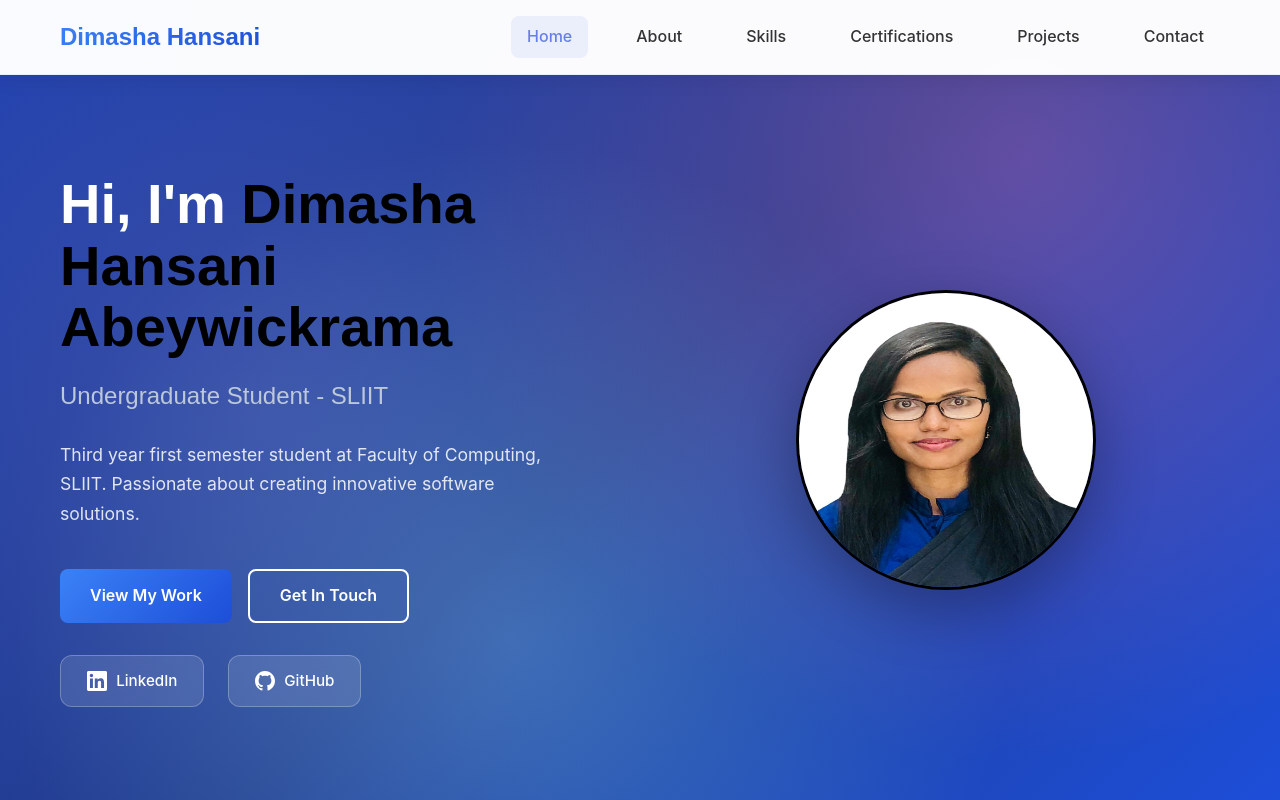
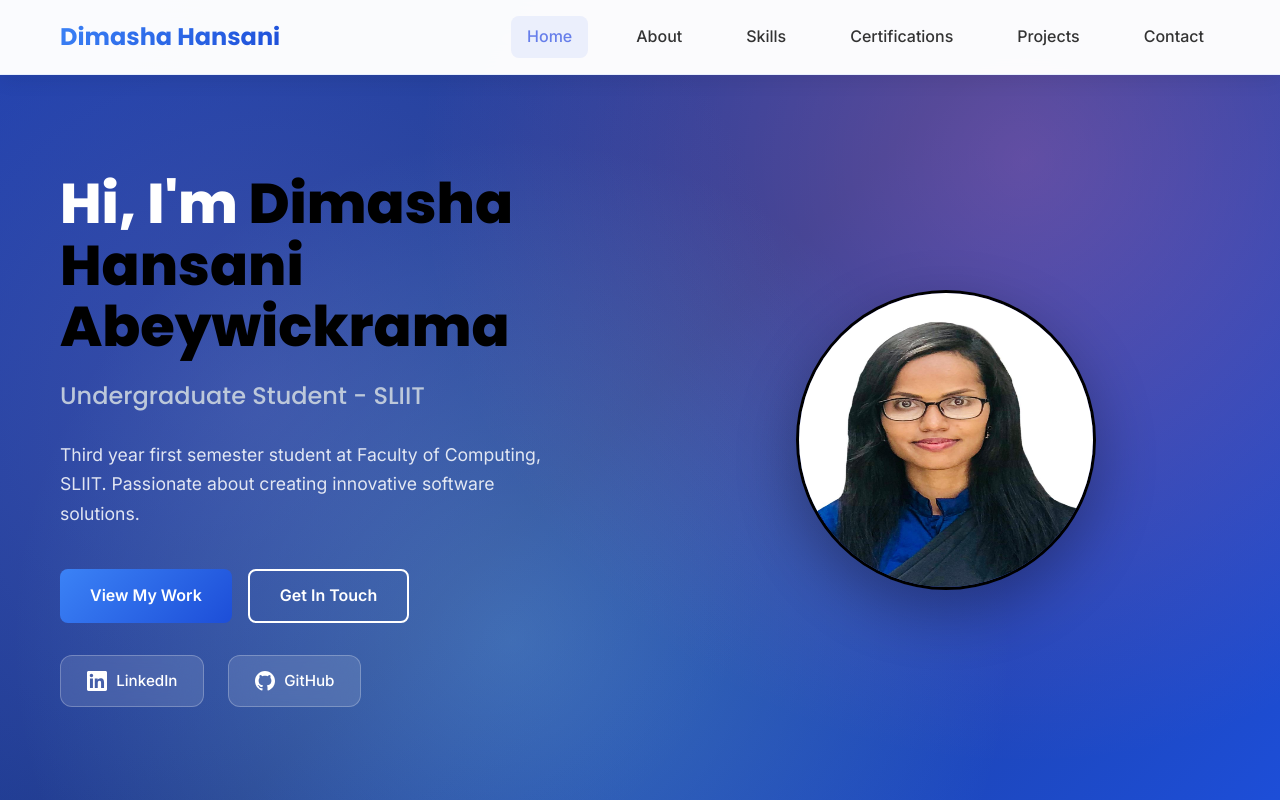
Before and after one commit to Dimasha2002/My-Portfolio, a React (Vite) app: page / in a window 1280 px wide. Shown: the top 800 px of the page. Built offline with nearby package versions, Linux system fonts and the light colour scheme.

Commit message:
Fix CSS import order for proper font loading

```diff
--- a/src/App.css
+++ b/src/App.css
@@ -1,10 +1,10 @@
+@import url('https://fonts.googleapis.com/css2?family=Poppins:wght@300;400;500;600;700;800&family=Inter:wght@300;400;500;600;700&display=swap');
+
 * {
   margin: 0;
   padding: 0;
   box-sizing: border-box;
 }
-
-@import url('https://fonts.googleapis.com/css2?family=Poppins:wght@300;400;500;600;700;800&family=Inter:wght@300;400;500;600;700&display=swap');
 
 body {
   font-family: 'Inter', -apple-system, BlinkMacSystemFont, 'Segoe UI', Roboto, sans-serif;
```
